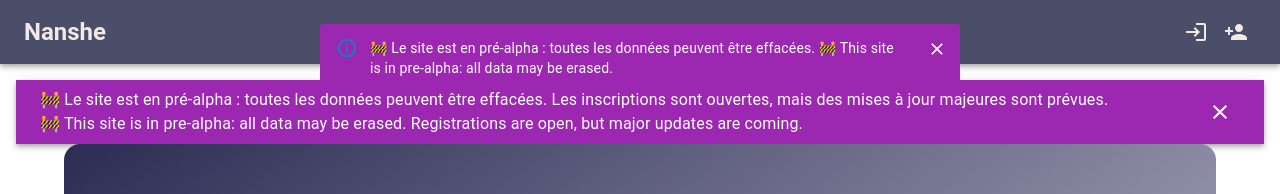
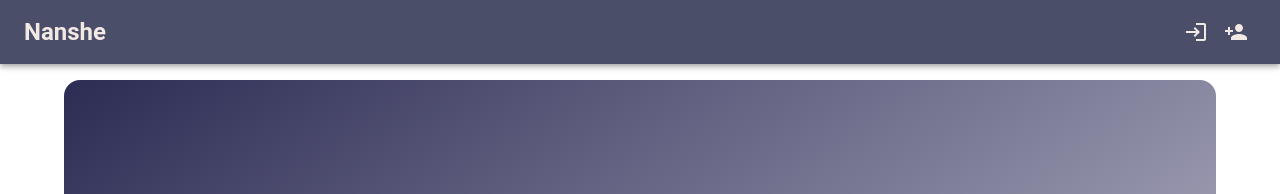
Before and after one commit to Lorenzo-chahid/nsh-frontend, a React (Create React App) app: page / in a window 1280 px wide. Shown: the top 194 px of the page. Built offline with nearby package versions, Linux system fonts and the light colour scheme.

Commit message:
fix baseUrl

```diff
--- a/src/api.js
+++ b/src/api.js
@@ -1,52 +1,53 @@
+// src/api.js
 import axios from 'axios';
-import { useNavigate } from 'react-router-dom';
 
-// Créer l'instance axios
+// Détecte l'environnement et configure l'URL de base
+const isProduction = process.env.NODE_ENV === 'production';
+const baseURL = isProduction
+  ? 'https://nsh.onrender.com/api/v1'
+  : 'http://localhost:8000/api/v1';
+
+// Crée une instance Axios avec configuration de base
 const api = axios.create({
-  baseURL: 'http://localhost:8000/api/v1',
+  baseURL,
   headers: {
     'Content-Type': 'application/json',
   },
 });
 
-// Ajouter un intercepteur pour gérer l'erreur 401 et rafraîchir le token
+// Intercepteur pour gérer les erreurs et rafraîchir le token
 api.interceptors.response.use(
   response => response,
   async error => {
     const originalRequest = error.config;
-    if (error.response.status === 401 && !originalRequest._retry) {
+
+    if (error.response?.status === 401 && !originalRequest._retry) {
       originalRequest._retry = true;
       try {
         const refreshToken = localStorage.getItem('refresh_token');
-        const response = await axios.post(
-          'http://localhost:8000/api/v1/refresh-token',
-          {
-            refresh_token: refreshToken,
-          }
-        );
+        const response = await axios.post(`${baseURL}/refresh-token`, {
+          refresh_token: refreshToken,
+        });
         const newAccessToken = response.data.access_token;
         localStorage.setItem('access_token', newAccessToken);
         originalRequest.headers['Authorization'] = `Bearer ${newAccessToken}`;
-        return axios(originalRequest); // Relance la requête originale avec le nouveau token
+        return api(originalRequest); // Relance la requête originale
       } catch (refreshError) {
         console.error('Error refreshing token:', refreshError);
-        // Ici, nous devrions gérer la redirection, mais ne pas utiliser useNavigate
-        // Il faudra le gérer dans le composant
         return Promise.reject(refreshError);
       }
     }
+
     return Promise.reject(error);
   }
 );
-
-const API_URL = 'http://localhost:8000/api/v1'; // Assure-toi de configurer l'URL de l'API correctement
 
 // Fonction pour analyser la demande de l'utilisateur et retourner la catégorie correspondante
 export const analyzeRequest = async userInput => {
   try {
     // Envoi de la requête à l'API pour analyser l'input utilisateur
     console.log('TEST 1');
-    const response = await axios.post(`${API_URL}/analyze/`, {
+    const response = await axios.post(`${baseURL}/analyze/`, {
       input: userInput, // Ce que l'utilisateur a saisi
     });
 
@@ -58,65 +59,4 @@
   }
 };
 
-export const getProjects = async () => {
-  try {
-    const response = await axios.get(`${API_URL}/projects/`);
-    return response.data;
-  } catch (error) {
-    console.error('Erreur lors de la récupération des projets :', error);
-    throw error;
-  }
-};
-
-// Récupérer un projet spécifique par ID
-export const getProjectById = async projectId => {
-  try {
-    const response = await axios.get(`${API_URL}/projects/${projectId}`);
-    return response.data;
-  } catch (error) {
-    console.error('Erreur lors de la récupération du projet :', error);
-    throw error;
-  }
-};
-
-// Mettre à jour un projet
-export const updateProject = async (projectId, updatedData) => {
-  try {
-    const response = await axios.put(
-      `${API_URL}/projects/${projectId}/`,
-      updatedData
-    );
-    return response.data;
-  } catch (error) {
-    console.error('Erreur lors de la mise à jour du projet :', error);
-    throw error;
-  }
-};
-
-// Supprimer un projet
-export const deleteProject = async projectId => {
-  try {
-    const response = await axios.delete(`${API_URL}/projects/${projectId}/`);
-    return response.data;
-  } catch (error) {
-    console.error('Erreur lors de la suppression du projet :', error);
-    throw error;
-  }
-};
-
-export const createProject = async (name, description, duration, category) => {
-  try {
-    const response = await axios.post(`${API_URL}/projects/create/`, {
-      name,
-      description,
-      duration,
-      category,
-    });
-    return response.data;
-  } catch (error) {
-    console.error('Erreur lors de la création du projet :', error);
-    throw error; // Propager l'erreur pour être gérée dans le composant
-  }
-};
-
 export default api;
--- a/src/components/Home.jsx
+++ b/src/components/Home.jsx
@@ -9,12 +9,8 @@
   Button,
   Paper,
   Grid,
-  Snackbar,
-  Alert,
-  AppBar,
-  Toolbar,
 } from '@mui/material';
-import { Search as SearchIcon, Close as CloseIcon } from '@mui/icons-material';
+import { Search as SearchIcon } from '@mui/icons-material';
 import { getCategoriesFromInput } from '../categoryService';
 import Carousel from 'react-material-ui-carousel';
 import { motion } from 'framer-motion';
@@ -31,8 +27,6 @@
 const Home = () => {
   const [inputValue, setInputValue] = useState('');
   const [categories, setCategories] = useState([]);
-  const [notificationOpen, setNotificationOpen] = useState(true);
-  const [bannerVisible, setBannerVisible] = useState(true);
 
   const handleInputChange = e => {
     const value = e.target.value;
@@ -43,63 +37,8 @@
     setCategories(matchedCategories);
   };
 
-  const handleNotificationClose = () => {
-    setNotificationOpen(false);
-  };
-
-  const handleBannerClose = () => {
-    setBannerVisible(false);
-  };
-
   return (
     <div>
-      {/* Banderole d'information */}
-      {bannerVisible && (
-        <AppBar position="static" sx={{ bgcolor: 'secondary.main' }}>
-          <Toolbar
-            sx={{
-              display: 'flex',
-              justifyContent: 'space-between',
-              alignItems: 'center',
-              padding: '0 16px',
-            }}
-          >
-            <Typography variant="body1" sx={{ color: 'white' }}>
-              🚧 Le site est en pré-alpha : toutes les données peuvent être
-              effacées. Les inscriptions sont ouvertes, mais des mises à jour
-              majeures sont prévues.
-              <br />
-              🚧 This site is in pre-alpha: all data may be erased.
-              Registrations are open, but major updates are coming.
-            </Typography>
-            <IconButton onClick={handleBannerClose} sx={{ color: 'white' }}>
-              <CloseIcon />
-            </IconButton>
-          </Toolbar>
-        </AppBar>
-      )}
-
-      {/* Notification au chargement de la page */}
-      <Snackbar
-        open={notificationOpen}
-        autoHideDuration={10000}
-        onClose={handleNotificationClose}
-        anchorOrigin={{ vertical: 'top', horizontal: 'center' }}
-      >
-        <Alert
-          onClose={handleNotificationClose}
-          severity="info"
-          sx={{
-            width: '100%',
-            backgroundColor: 'secondary.main',
-            color: 'white',
-          }}
-        >
-          🚧 Le site est en pré-alpha : toutes les données peuvent être
-          effacées. 🚧 This site is in pre-alpha: all data may be erased.
-        </Alert>
-      </Snackbar>
-
       <Container maxWidth="lg">
         {/* Section 1: Header avec slogan et bouton d'inscription */}
         <Box
```
